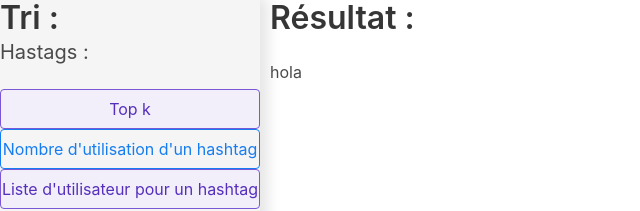
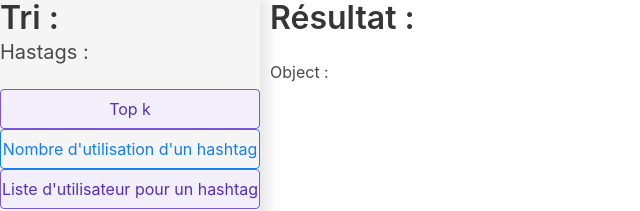
Before and after one commit to nlesne/ple-projet, a Vue app in the folder web/client/: page / in a window 1280 px wide. Shown: the top 211 px of the page, without its empty margins (0-640 px from the left). Built offline with nearby package versions, Linux system fonts and the light colour scheme.

Commit message:
view web

```diff
--- a/web/client/src/views/Home.vue
+++ b/web/client/src/views/Home.vue
@@ -26,7 +26,10 @@
     </b-sidebar>
     <div class="body">
       <div class="title">Résultat : </div>
-      <div id="resultat">hola</div>
+      <ul><li v-for="ele in resultat" :key="ele">
+        <div v-if="val"> {{ele.name}} : {{ele.val}} </div>
+        <div v-else>  {{ele.name}} </div>
+      </li></ul>
     </div>
   </div>
 </template>
@@ -35,7 +38,14 @@
 export default {
   name: '',
   props: {},
-  data() {},
+  data() {
+    return {
+      val: true,
+      resultat: {
+        type: Object,
+      },
+    };
+  },
   components: {},
   methods: {
     modifyBody: function(res) {
```
